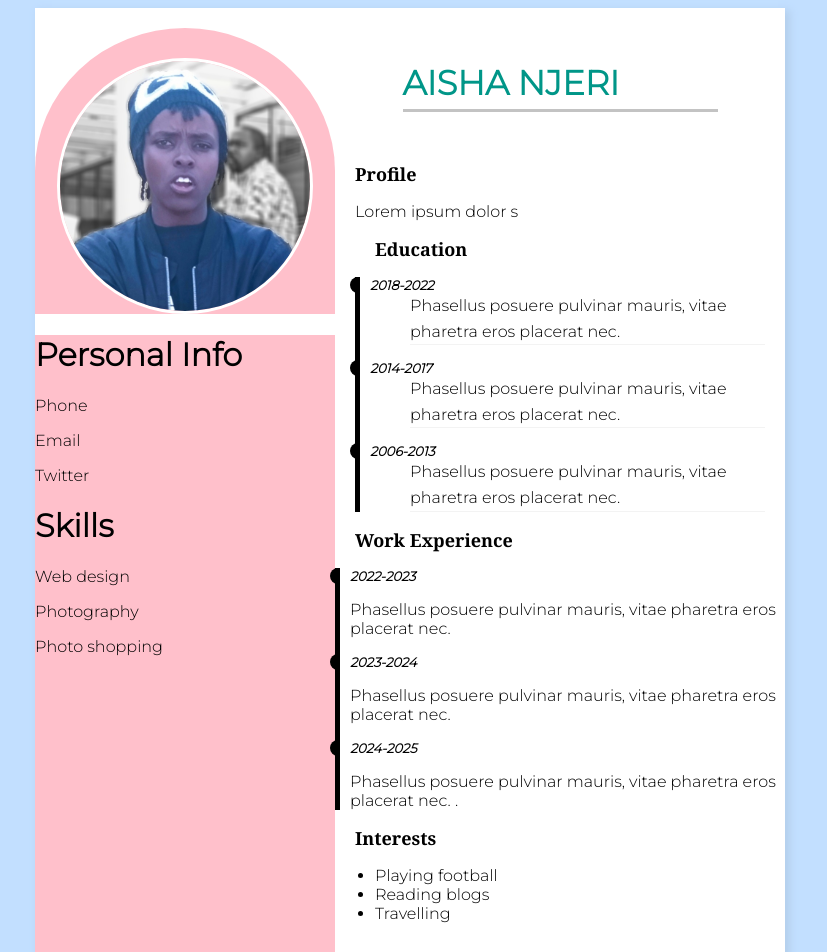
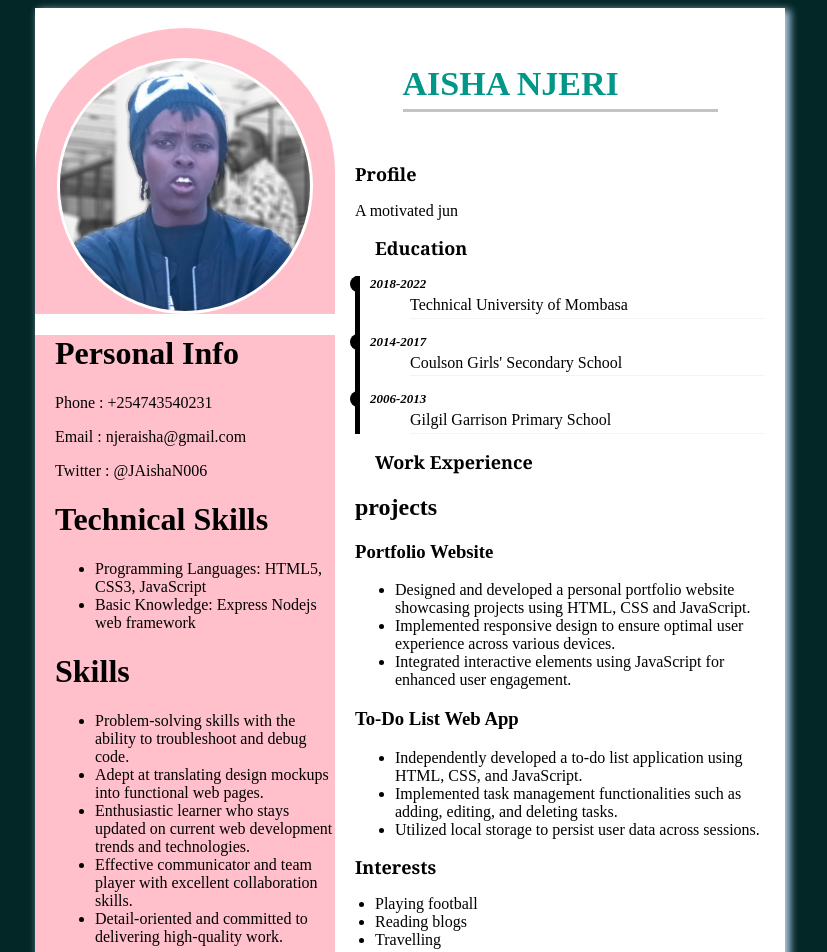
Before and after one commit to aisha006/resume_html, a plain HTML site: page index.html in a window 1280 px wide. Shown: the top 952 px of the page, without its empty margins (230-1057 px from the left). Drawn offline with Linux system fonts and the light colour scheme.

Commit message:
more content added

```diff
--- a/index.html
+++ b/index.html
@@ -1,12 +1,14 @@
 <html !DOCTYPE>
+
 <head>
-        <title>Sample Resume</title>
+	<title>My Curriculum Vitae</title>
 	<link rel="stylesheet" href="styles/main.css">
 	<link rel="preconnect" href="https://fonts.googleapis.com">
 	<link rel="preconnect" href="https://fonts.gstatic.com" crossorigin>
 	<link href="https://fonts.googleapis.com/css2?family=Montserrat:wght@300&display=swap" rel="stylesheet">
 	<link rel="stylesheet" href="https://cdnjs.cloudflare.com/ajax/libs/font-awesome/4.7.0/css/font-awesome.min.css">
 </head>
+
 <body>
 	<div class="page">
 		<div class="left">
@@ -14,46 +16,67 @@
 				<img class="rounded-img" src="images/avatar.png" alt="Display image" />
 			</div>
 			<div class="img-bottom">
-				<div class="personal information">
+				<div class="personal-info">
 					<h1>Personal Info</h1>
-				<p>Phone</p>
-				<p>Email</p>
-				<p>Twitter</p>
+					<p>Phone : +254743540231</p>
+					<p>Email : njeraisha@gmail.com</p>
+					<p>Twitter : @JAishaN006</p>
 				</div>
 				<div class="skills">
+					<h1>Technical Skills </h1>
+					<ul>
+						<li>Programming Languages: HTML5, CSS3, JavaScript</li>
+						<li>Basic Knowledge: Express Nodejs web framework</li>
+					</ul>
+				</div>
+				<div>
 					<h1>Skills</h1>
-				<p>Web design</p>
-				<p>Photography</p>
-				<p>Photo shopping</p>
+					<ul>
+						<li>Problem-solving skills with the ability to troubleshoot and debug code.</li>
+						<li>Adept at translating design mockups into functional web pages.</li>
+						<li>Enthusiastic learner who stays updated on current web development trends and technologies.
+						</li>
+						<li>Effective communicator and team player with excellent collaboration skills.</li>
+						<li>Detail-oriented and committed to delivering high-quality work.</li>
+					</ul>
 				</div>
 			</div>
 		</div>
 		<div class="right">
 			<p class="title">AISHA NJERI</p>
 			<h1 class="headers">Profile</h1>
-				<p id="objective">Lorem ipsum dolor sit amet, consectetur adipiscing elit. Duis risus magna, pellentesque vitae euismod id, sollicitudin venenatis enim. Nam vulputate, tellus at mollis sodales, velit sem condimentum eros, non rhoncus ante sem lacinia sem. Phasellus ut ante vitae odio facilisis malesuada in eu libero.</P>
+			<p id="objective">A motivated junior web developer with a passion for creating efficient and user-friendly
+				websites. Eager to contribute coding skills, creative problem-solving, and a strong desire to learn and
+				grow within a dynamic team environment. </P>
 			<div class="education">
 				<h1 class="headers">Education</h1>
 				<dl>
 					<dt>2018-2022</dt>
-					<dd>Phasellus posuere pulvinar mauris, vitae pharetra eros placerat nec.</dd>
+					<dd>Technical University of Mombasa</dd>
 					<dt>2014-2017</dt>
-					<dd>Phasellus posuere pulvinar mauris, vitae pharetra eros placerat nec.</dd>
+					<dd>Coulson Girls' Secondary School</dd>
 					<dt>2006-2013</dt>
-					<dd>Phasellus posuere pulvinar mauris, vitae pharetra eros placerat nec.</dd>
+					<dd>Gilgil Garrison Primary School</dd>
 				</dl>
 
 			</div>
 			<div class="work">
 				<h1 class="headers"> Work Experience</h1>
-				<dl>
-  <dt>2022-2023</dt>
-  <p>Phasellus posuere pulvinar mauris, vitae pharetra eros placerat nec.</p>
-  <dt>2023-2024</dt>
-   <p>Phasellus posuere pulvinar mauris, vitae pharetra eros placerat nec. </p>
-  <dt>2024-2025</dt>
-   <p>Phasellus posuere pulvinar mauris, vitae pharetra eros placerat nec. .</p>
-</dl>
+				<h2>projects</h2>
+				<h3> Portfolio Website</h3>
+				<ul>
+					<li>Designed and developed a personal portfolio website showcasing projects using HTML, CSS and
+						JavaScript.</li>
+					<li>Implemented responsive design to ensure optimal user experience across various devices.</li>
+					<li>Integrated interactive elements using JavaScript for enhanced user engagement.</li>
+				</ul>
+				<h3>To-Do List Web App</h3>
+				<ul>
+					<li>Independently developed a to-do list application using HTML, CSS, and JavaScript.</li>
+					<li>Implemented task management functionalities such as adding, editing, and deleting tasks.</li>
+					<li>Utilized local storage to persist user data across sessions.</li>
+				</ul>
+
 			</div>
 			<div class="interests">
 				<h1 class="headers">Interests</h1>
@@ -67,5 +90,10 @@
 	</div>
 
 	<script src="javascript/animation.js"></script>
+	<footer class="footer">
+		<p>Author: Jane Aisha</p>
+		<p><a href="mailto:njeriaisha@gmail.com">njeriaisha2@gmail.com</a></p>
+	</footer>
 </body>
+
 </html>
--- a/styles/main.css
+++ b/styles/main.css
@@ -1,15 +1,15 @@
 html {
-    font-family: 'Montserrat', sans-serif;
+    font-family: 'Times New Roman', Times, serif;
 }
 
 body {
-    background-color: #C2DFFF;
+    background-color: #032626;
     min-height: 200%;
 }
 
 .page {
-    background-color: #FFFFFF;
-    height: 103%;
+    background-color: #000;
+    height: 85%;
     width: 750px;
     margin: 0 auto;
     box-shadow: 4px 3px 8px 1px #B4CFEC;
@@ -17,7 +17,7 @@ body {
 }
 
 div.left {
-    height: 90.2%;
+    height: 85.5%;
     width: 40%;
     background-color: #ffffff;
     float: left;
@@ -94,7 +94,17 @@ div.education {
 	padding-left: 20px;
 	padding-right: 20px;
 }
-
+div.work {
+	padding-left: 20px;
+	padding-right: 20px;
+}
+div.img-bottom {
+	padding-left: 20px;
+}
+div.h1{
+	border-bottom: 1px solid #000;
+	border-bottom-width: 5px;
+}
 dl {
 	border-left: 5px solid #000;
 	padding-left: 10px;
@@ -135,3 +145,7 @@ p#objective {
 	padding-left: 20px;
 	padding-right: 20px;
 }
+
+.footer {
+    color: #ffc0cb;
+}
```
Lines whose indentation alone changed are shown as unchanged.
